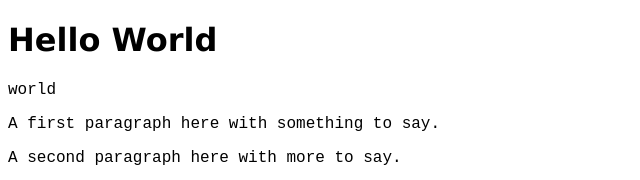
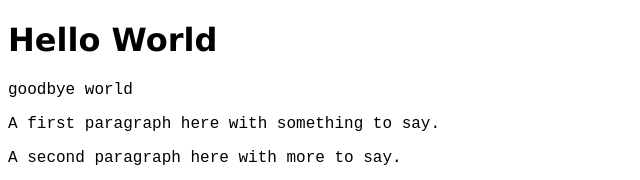
Before and after one commit to buckok/buckok.github.io, a plain HTML site: page index.html in a window 1280 px wide. Shown: the top 180 px of the page, 0-640 px from the left. Drawn offline with Linux system fonts and the light colour scheme.

Commit message:
Update index.html

```diff
--- a/index.html
+++ b/index.html
@@ -9,7 +9,7 @@
   <body>
     <main>
         <h1>Hello World</h1>
-        <p> world</p>
+        <p>goodbye world</p>
         <p>A first paragraph here with something to say.</p>
         <p>A second paragraph here with more to say.</p>
         <!-- this is an example of a comment in html -->
```
